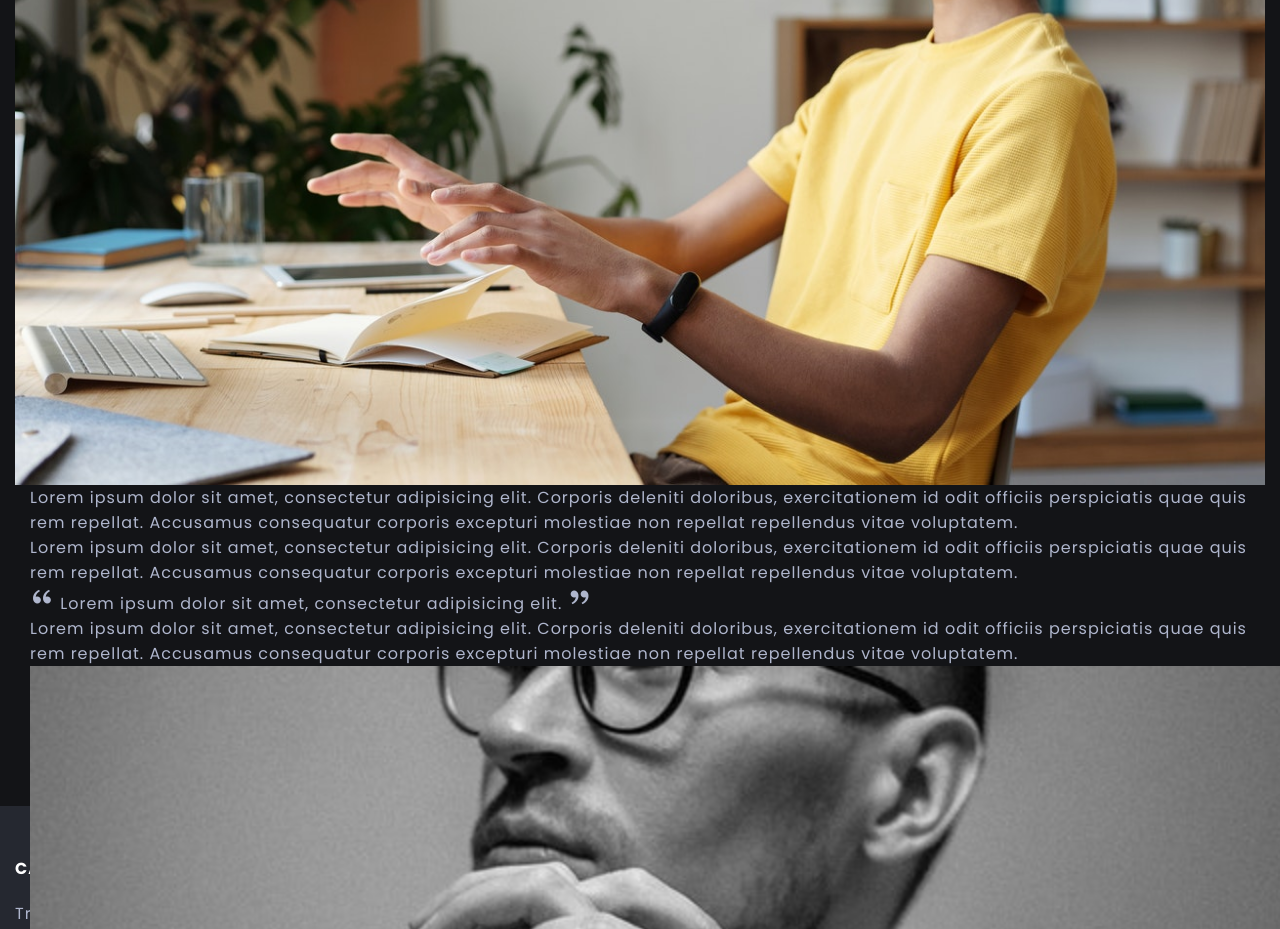
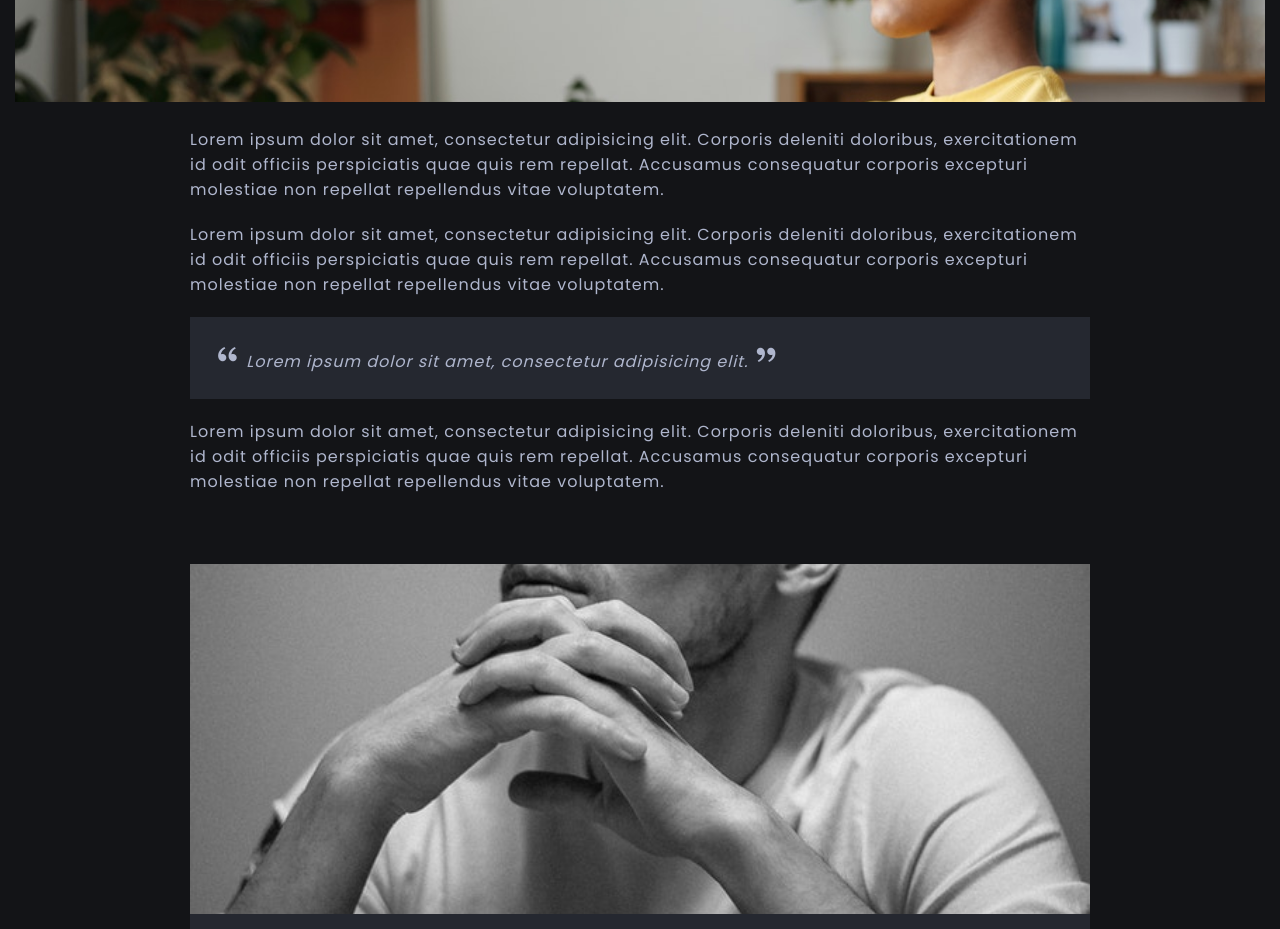
Before and after one commit to denis-rim/blog-html-css, a plain HTML site: page post.html in a window 1280 px wide. Shown: the part 480-1409 px from the top of the page. Drawn offline with nearby package versions, Linux system fonts and the light colour scheme.

Commit message:
Post css

```diff
--- a/assets/css/main.css
+++ b/assets/css/main.css
@@ -28,8 +28,8 @@
   --gap: 2rem;
   --margin-sm: 2rem;
   --margin-md: 3rem;
-  --item-min-height-sm: 20rem;
-  --item-min-height-md: 30rem;
+  --item-min-height-sm: 35rem;
+  --item-min-height-md: 45rem;
 }
 
 /* Base styles */
@@ -498,7 +498,7 @@ body.light-theme {
 }
 
 .swiper-pagination {
-  bottom: .5rem; !important;
+  bottom: 0.5rem !important;
 }
 
 .swiper-pagination-bullet {
@@ -506,52 +506,51 @@ body.light-theme {
 }
 
 /* Older posts */
-.older-posts-grid-wrapper{
+.older-posts-grid-wrapper {
   gap: var(--gap);
 }
 
 .older-posts-article-image-wrapper,
-.older-posts .article{
+.older-posts .article {
   min-height: var(--item-min-height-sm);
 }
 
-.older-posts .article{
+.older-posts .article {
   background-color: var(--secondary-background-color);
 }
 
-.older-posts-article-image-wrapper{
+.older-posts-article-image-wrapper {
   position: relative;
 }
 
-.older-posts-grid-wrapper .article-data-container{
+.older-posts-grid-wrapper .article-data-container {
   position: static;
   background-color: transparent;
 }
 
-.older-posts-grid-wrapper .article-title{
+.older-posts-grid-wrapper .article-title {
   margin-bottom: var(--margin-sm);
 }
 
-.see-more-container{
+.see-more-container {
   padding-top: var(--margin-md);
 }
 
-.see-more-btn{
+.see-more-btn {
   text-transform: uppercase;
 }
 
-.see-more-btn:hover{
+.see-more-btn:hover {
   color: var(--light-color);
 }
 
-.see-more-btn i{
-  transition: transform .25s;
+.see-more-btn i {
+  transition: transform 0.25s;
 }
 
-.see-more-btn:hover i{
-  transform: translateX(.5rem);
+.see-more-btn:hover i {
+  transform: translateX(0.5rem);
 }
-
 
 /* Popular tags */
 .popular-tags-container {
@@ -565,7 +564,7 @@ body.light-theme {
 
 .tag-name {
   position: absolute;
-  top:50%;
+  top: 50%;
   left: 50%;
   transform: translate(-50%, -50%);
   background-color: var(--transparent-dark-color);
@@ -587,7 +586,7 @@ body.light-theme {
 }
 
 .newsletter-title {
-font-size: var(--font-size-lg);
+  font-size: var(--font-size-lg);
 }
 
 .newsletter-description {
@@ -607,7 +606,6 @@ font-size: var(--font-size-lg);
   display: flex;
   flex-direction: column;
   order: 1;
-
 }
 
 .company-description {
@@ -620,7 +618,7 @@ font-size: var(--font-size-lg);
 }
 
 .copyright-notice {
-  opacity: .8;
+  opacity: 0.8;
 }
 
 .footer-list {
@@ -652,5 +650,84 @@ font-size: var(--font-size-lg);
 }
 
 /* Blog post */
+.blog-post {
+  padding-bottom: 5rem;
+}
 
+.blog-post-data {
+  display: flex;
+  flex-direction: column;
+  align-items: center;
+  text-align: center;
+  padding-block: 2.5rem;
+}
+
+.blog-post-title {
+  font-size: clamp(3rem, 5vw, 6rem);
+}
+
+.blog-post-data .article-data {
+  margin-bottom: 2.5rem;
+}
+
+.blog-post-data img {
+  width: 100%;
+  height: var(--item-min-height-sm);
+  object-fit: cover;
+  object-position: center 10%;
+}
+
+.blog-post-container .container {
+  max-width: 90rem;
+  padding: 0;
+  display: flex;
+  flex-direction: column;
+  gap: var(--gap);
+}
+
+.quote {
+  background-color: var(--secondary-background-color);
+  padding: 2.5rem;
+}
+
+.quote p {
+  font-style: italic;
+}
+
+.quote span i {
+  font-size: 2.5rem;
+}
+
+.author {
+  margin-top: 5rem;
+  gap: var(--gap);
+  background-color: var(--secondary-background-color);
+}
+
+.author-image-box {
+  position: relative;
+  height: var(--item-min-height-sm);
+}
+
+.author-about {
+  padding: 1.5rem;
+  display: flex;
+  flex-direction: column;
+  gap: 1rem;
+}
+
+.author-name {
+  color: var(--light-color);
+  font-weight: 400;
+}
+
+.author p {
+  max-width: 50rem;
+  margin-bottom: 1rem;
+}
+
+.author-about .social-media {
+  margin-top: auto;
+  margin-bottom: 0;
+}
 /* Media queries */
--- a/post.html
+++ b/post.html
@@ -137,7 +137,7 @@
             molestiae non repellat repellendus vitae voluptatem.
           </p>
 
-          <blockquote class="'quote">
+          <blockquote class="quote">
             <p>
               <span><i class="ri-double-quotes-l"></i></span> Lorem ipsum dolor
               sit amet, consectetur adipisicing elit.
```
